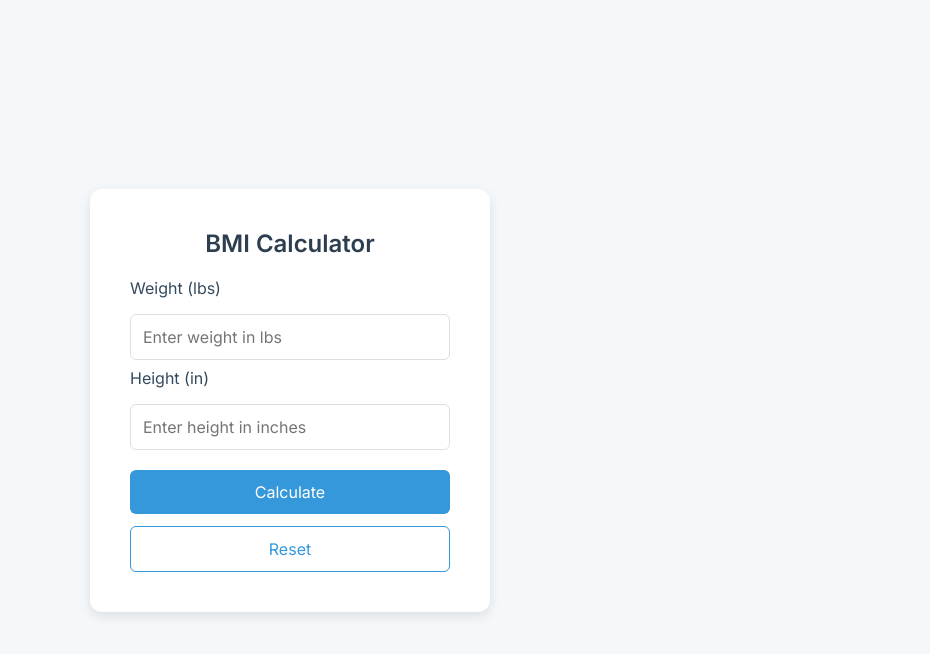
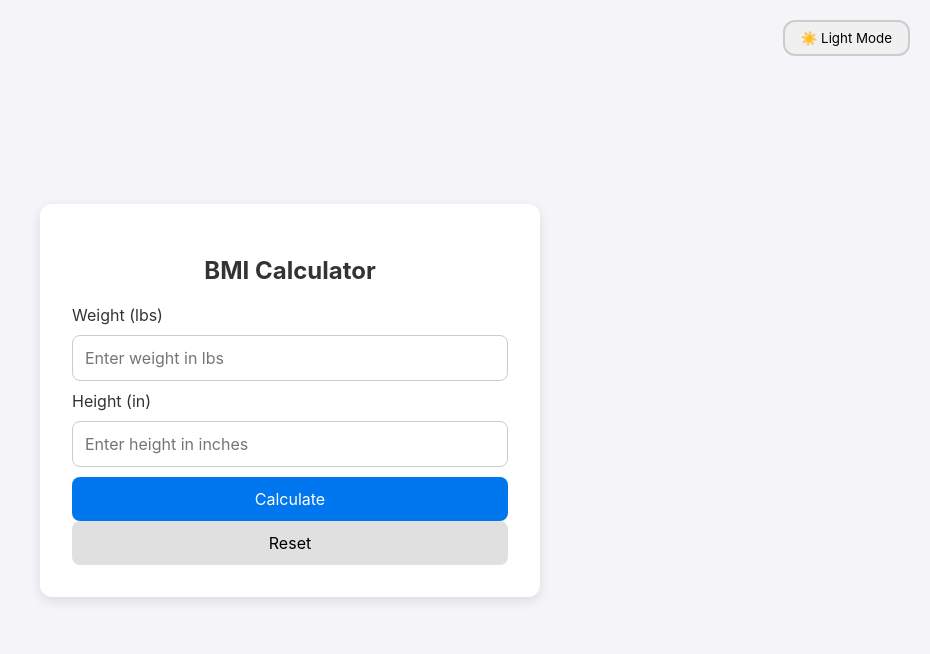
Before and after one commit to iiitl/bmi_calculator, a React (Create React App) app: page / in a window 1280 px wide. Shown: the top 654 px of the page, without its empty margins (350-1280 px from the left). Built offline with nearby package versions, Linux system fonts and the light colour scheme.

Commit message:
Added Light & Dark mode improved UI with better transitions and some changes also enhanced input handling for better user experience

```diff
--- a/src/App.js
+++ b/src/App.js
@@ -8,16 +8,24 @@ function App() {
   const [height, setHeight] = useState('');
   const [bmi, setBmi] = useState('');
   const [message, setMessage] = useState('');
+  const [darkMode, setDarkMode] = useState(false);
+
+  const toggleDarkMode = () => {
+    setDarkMode(!darkMode);
+  };
 
   const calcBmi = (event) => {
     event.preventDefault();
 
-    if (!weight || !height || weight <= 0 || height <= 0) {
-      alert('Please enter a valid weight and height');
+    const weightNum = parseFloat(weight);
+    const heightNum = parseFloat(height);
+
+    if (isNaN(weightNum) || isNaN(heightNum) || weightNum <= 0 || heightNum <= 0) {
+      alert('Please enter a valid numeric weight and height');
       return;
     }
 
-    let bmiValue = (weight / (height * height)) * 703;
+    let bmiValue = (weightNum / (heightNum * heightNum)) * 703;
     setBmi(bmiValue.toFixed(1));
 
     if (bmiValue < 18.5) {
@@ -39,16 +47,27 @@ function App() {
   };
 
   return (
-    <div className="app">
+    <div className={`app ${darkMode ? 'dark' : 'light'}`}>
+      <button className="dark-mode-toggle" onClick={toggleDarkMode} style={{
+        border: '2px solid #ccc',
+        borderRadius: '12px',
+        padding: '8px 16px',
+        background: darkMode ? '#444' : '#f0f0f0',
+        color: darkMode ? '#fff' : '#000',
+        cursor: 'pointer',
+        transition: 'all 0.3s ease-in-out'
+      }}>
+        {darkMode ? '🌙 Dark Mode' : '☀️ Light Mode'}
+      </button>
       <div className="container">
         <h2 className="center">BMI Calculator</h2>
         <form onSubmit={calcBmi}>
           <div>
             <label>Weight (lbs)</label>
             <input
-              type="text"
-              inputMode="decimal"
-              pattern="[0-9]*"
+              type="number"
+              step="0.1"
+              min="0.1"
               placeholder="Enter weight in lbs"
               value={weight}
               onChange={(e) => setWeight(e.target.value)}
@@ -58,9 +77,9 @@ function App() {
           <div>
             <label>Height (in)</label>
             <input
-              type="text"
-              inputMode="decimal"
-              pattern="[0-9]*"
+              type="number"
+              step="0.1"
+              min="0.1"
               placeholder="Enter height in inches"
               value={height}
               onChange={(e) => setHeight(e.target.value)}
--- a/src/index.css
+++ b/src/index.css
@@ -1,5 +1,4 @@
-@import url('https://fonts.googleapis.com/css2?family=Inter:wght@300;400;600&display=swap');
-
+/* Global Styles */
 * {
   box-sizing: border-box;
   margin: 0;
@@ -7,118 +6,115 @@
   font-family: 'Inter', sans-serif;
 }
 
-body {
-  background-color: #f4f8fb;
-  display: flex;
-  justify-content: center;
-  align-items: center;
-  min-height: 100vh;
+/* Light and Dark Mode */
+.app.light {
+  background-color: #f4f4f9;
+  color: #333;
+  transition: background-color 0.3s ease-in-out, color 0.3s ease-in-out;
 }
 
+.app.dark {
+  background-color: #1e1e1e;
+  color: #fff;
+  transition: background-color 0.3s ease-in-out, color 0.3s ease-in-out;
+}
+
+/* Centering Content */
 .app {
   display: flex;
+  flex-direction: column;
+  align-items: center;
   justify-content: center;
-  align-items: center;
   width: 100vw;
   min-height: 100vh;
+  padding: 20px;
 }
 
+/* Container */
 .container {
-  background: #ffffff;
+  background: #fff;
+  padding: 2rem;
+  border-radius: 12px;
   box-shadow: 0px 4px 12px rgba(0, 0, 0, 0.1);
-  border-radius: 12px;
-  padding: 2.5rem;
-  width: 90%;
-  max-width: 400px;
-  text-align: center;
+  max-width: 500px;
+  width: 100%;
+  transition: background 0.3s ease-in-out;
 }
 
-h2 {
-  color: #2c3e50;
-  font-weight: 600;
-  margin-bottom: 20px;
+.app.dark .container {
+  background: #2a2a2a;
+  box-shadow: 0px 4px 12px rgba(255, 255, 255, 0.1);
 }
 
-label {
-  display: block;
-  text-align: left;
-  font-weight: 500;
-  margin-bottom: 8px;
-  color: #34495e;
-}
-
+/* Form Inputs */
 input {
   width: 100%;
   font-size: 1rem;
   padding: 12px;
-  margin: 8px 0;
-  border: 1px solid #dcdfe3;
-  border-radius: 6px;
-  outline: none;
+  margin: 10px 0;
+  border-radius: 8px;
+  border: 1px solid #ccc;
+  transition: background 0.3s ease-in-out, color 0.3s ease-in-out;
 }
 
-input:focus {
-  border-color: #3498db;
+.app.dark input {
+  background: #3a3a3a;
+  color: #fff;
+  border: 1px solid #555;
 }
 
+/* Buttons */
 .btn {
   width: 100%;
   font-size: 1rem;
   padding: 12px;
-  margin-top: 12px;
-  background-color: #3498db;
-  color: #fff;
+  border-radius: 8px;
   border: none;
-  border-radius: 6px;
   cursor: pointer;
-  transition: background 0.3s;
+  transition: background 0.3s ease-in-out;
 }
 
-.btn:hover {
-  background-color: #2980b9;
+.btn {
+  background-color: #0077EE;
+  color: #fff;
 }
 
 .btn-outline {
-  background-color: transparent;
-  color: #3498db;
-  border: 1px solid #3498db;
+  background-color: #e0e0e0;
+  color: #000;
 }
 
-.btn-outline:hover {
-  background-color: #3498db;
-  color: white;
+.app.dark .btn-outline {
+  background-color: #444;
+  color: #fff;
 }
 
+/* Dark Mode buttton*/
+.dark-mode-toggle {
+  position: absolute;
+  top: 20px;
+  right: 20px;
+  padding: 8px 16px;
+  border-radius: 12px;
+  border: 2px solid #ccc;
+  background: #f0f0f0;
+  color: #000;
+  cursor: pointer;
+  transition: all 0.3s ease-in-out;
+}
+
+.app.dark .dark-mode-toggle {
+  background: #444;
+  color: #fff;
+  border: 2px solid #666;
+}
+
+/* Centered Text */
 .center {
   text-align: center;
-  color: #2c3e50;
+  margin: 20px 0;
 }
 
 .result-container {
   margin-top: 20px;
-  padding: 15px;
-  background: #ecf0f1;
-  border-radius: 8px;
 }
-
-/* Responsive Design */
-@media (max-width: 480px) {
-  .container {
-    width: 90%;
-    padding: 2rem;
-  }
-
-  input {
-    font-size: 1rem;
-    padding: 10px;
-  }
-
-  .btn {
-    font-size: 1rem;
-    padding: 10px;
-  }
-
-  h2 {
-    font-size: 1.5rem;
-  }
-}
```
